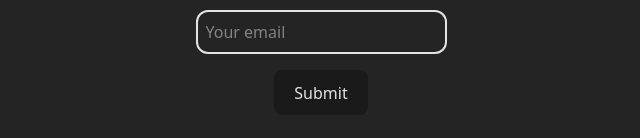
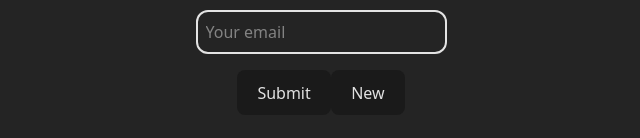
Before and after one commit to Abdurrobr34l/react-module44, a React (Vite) app: page /form-action in a window 1280 px wide. Shown: the part 290-428 px from the top of the page, without its empty margins (319-959 px from the left). Built offline with nearby package versions, Linux system fonts and the light colour scheme.

Commit message:
Tryind coding using github codespace

```diff
--- a/src/Components/formAction/FormAction.jsx
+++ b/src/Components/formAction/FormAction.jsx
@@ -17,6 +17,7 @@ const FormAction = () => {
         <input type="email" name="email" placeholder='Your email' />
         <br />
         <button type='submit'>Submit</button>
+        <button>New</button>
       </form>
     </div>
   );
```
